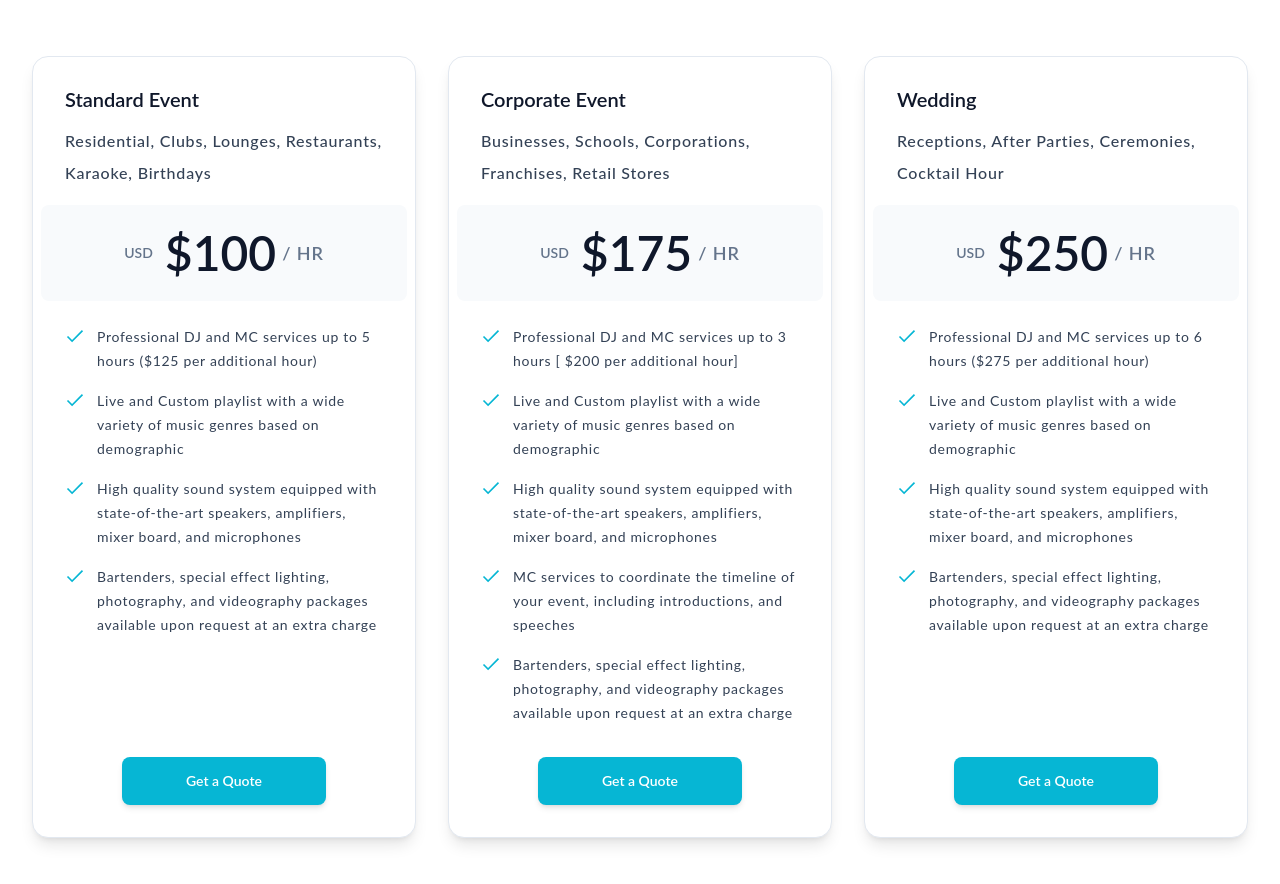
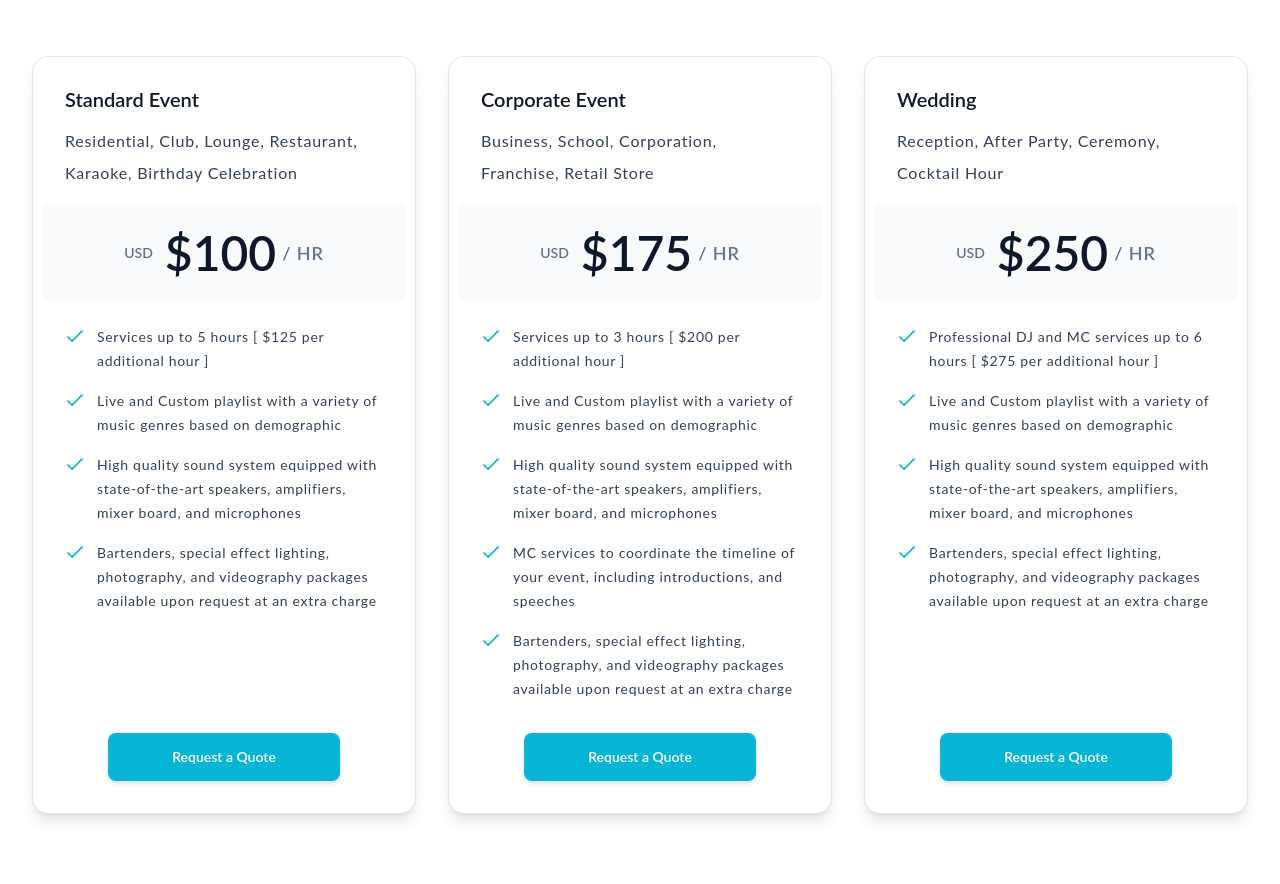
Before and after one commit to lamboprogramming/vercel-launch, a Next.js app in the folder djluchainz/: page /test in a window 1280 px wide. Shown: the part 220-1104 px from the top of the page. Built offline with nearby package versions, Linux system fonts and the light colour scheme.

Commit message:
rates and cards fixed

```diff
--- a/djluchainz/components/PricingPlan.jsx
+++ b/djluchainz/components/PricingPlan.jsx
@@ -15,7 +15,7 @@ function PricingPlans() {
           className="flex flex-col p-8 bg-white border shadow-lg border-slate-200 rounded-2xl">
             <h3 className="text-xl font-semibold leading-5 text-slate-900">{plan.title}</h3>
 
-            <p className="mt-4 leading-8 text-slate-700 font-[500] tracking-wider ">{plan.description}</p>
+            <p className="mt-4 leading-8 text-slate-700 font-[400] tracking-wider text-[16px] ">{plan.description}</p>
 
             <div className='p-6 mt-4 -mx-6 rounded-lg bg-slate-50'>
               <p className='flex items-center justify-center text-sm font-semibold text-slate-500'>
--- a/djluchainz/data.js
+++ b/djluchainz/data.js
@@ -4,38 +4,38 @@ export const pricingplans = [
     price: 100,
     frequency: '/ HR',
     currency: 'USD',
-    description: 'Residential, Clubs, Lounges, Restaurants, Karaoke, Birthdays ',
+    description: 'Residential, Club, Lounge, Restaurant, Karaoke, Birthday Celebration ',
     features: [
-      'Professional DJ and MC services up to 5 hours ($125 per additional hour)',
-      'Live and Custom playlist with a wide variety of music genres based on demographic',
+      'Services up to 5 hours [ $125 per additional hour ]',
+      'Live and Custom playlist with a variety of music genres based on demographic',
       'High quality sound system equipped with state-of-the-art speakers, amplifiers, mixer board, and microphones','Bartenders, special effect lighting, photography, and videography packages available upon request at an extra charge'
     ],
-    cta: 'Get a Quote'
+    cta: 'Request a Quote'
   },
   {
     title: 'Corporate Event',
     price: 175,
     frequency: '/ HR',
     currency: 'USD',
-    description: 'Businesses, Schools, Corporations, Franchises, Retail Stores ',
+    description: 'Business, School, Corporation, Franchise, Retail Store',
     features: [
-      'Professional DJ and MC services up to 3 hours  [ $200 per additional hour]',
-      'Live and Custom playlist with a wide variety of music genres based on demographic',
+      'Services up to 3 hours [ $200 per additional hour ]',
+      'Live and Custom playlist with a variety of music genres based on demographic',
       'High quality sound system equipped with state-of-the-art speakers, amplifiers, mixer board, and microphones', 'MC services to coordinate the timeline of your event, including introductions, and speeches','Bartenders, special effect lighting, photography, and videography packages available upon request at an extra charge'
     ],
-    cta: 'Get a Quote'
+    cta: 'Request a Quote'
   },
   {
     title: 'Wedding',
     price: 250,
     frequency: ' / HR',
     currency: 'USD',
-    description: 'Receptions, After Parties, Ceremonies, Cocktail Hour',
+    description: 'Reception, After Party, Ceremony, Cocktail Hour',
     features: [
-      'Professional DJ and MC services up to 6 hours ($275 per additional hour)',
-      'Live and Custom playlist with a wide variety of music genres based on demographic',
+      'Professional DJ and MC services up to 6 hours [ $275 per additional hour ]',
+      'Live and Custom playlist with a variety of music genres based on demographic',
       'High quality sound system equipped with state-of-the-art speakers, amplifiers, mixer board, and microphones','Bartenders, special effect lighting, photography, and videography packages available upon request at an extra charge'
     ],
-    cta: 'Get a Quote'
+    cta: 'Request a Quote'
   }
 ]
```
